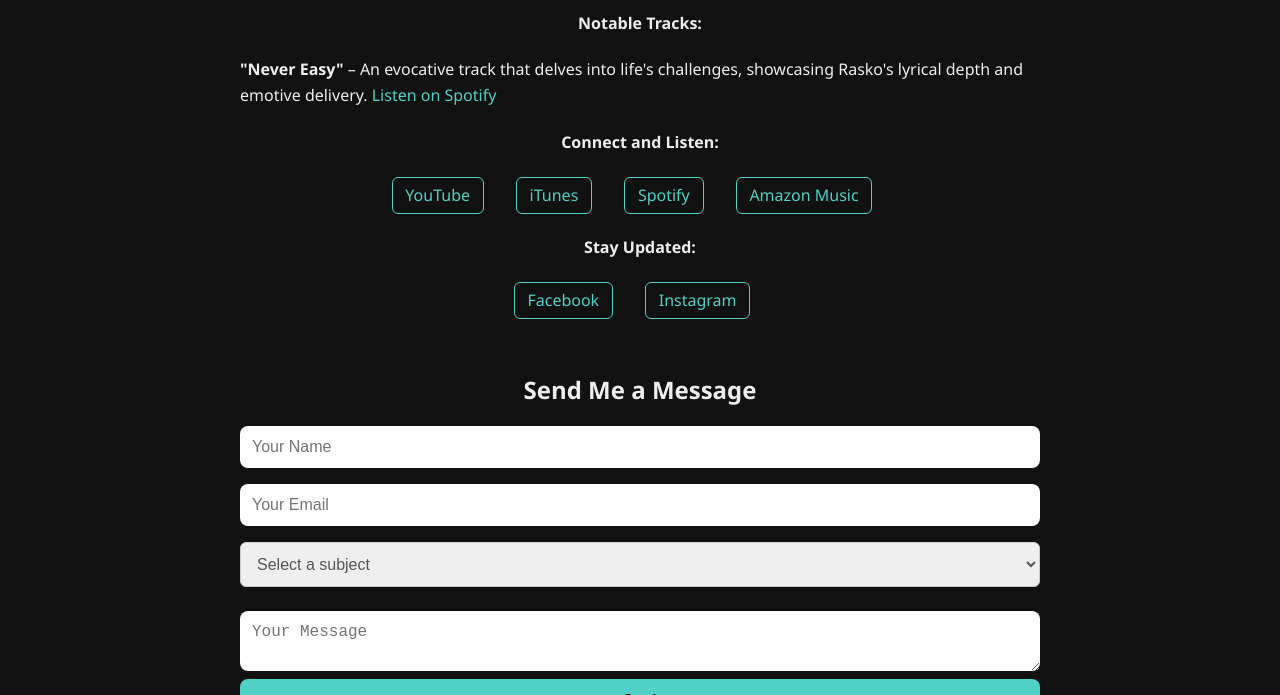
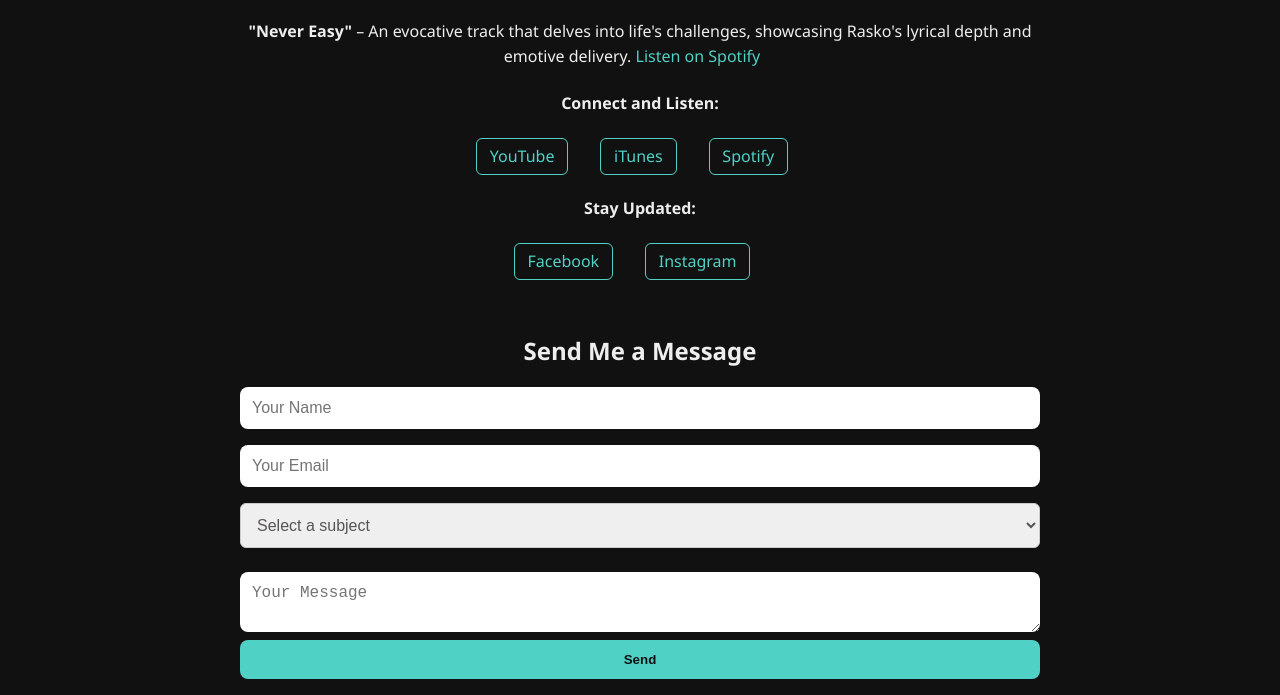
Before and after one commit to RaskoProggramer/rasko.io, a plain HTML site: page index.html in a window 1280 px wide. Shown: the part 1201-1896 px from the top of the page. Drawn offline with nearby package versions, Linux system fonts and the light colour scheme.

Commit message:
list align center

```diff
--- a/index.html
+++ b/index.html
@@ -75,7 +75,7 @@
         <a href="https://www.youtube.com/channel/UCOOneOMQnrkNyTUU6Do1RXA" target="_blank">YouTube</a>
         <a href="https://music.apple.com/za/artist/rasko-ras/1804650070" target="_blank">iTunes</a>
         <a href="https://open.spotify.com/artist/1KAy88FZczBl7R9Y5Ox8xc" target="_blank">Spotify</a>
-        <a href="https://www.amazon.com/music/player/artists/B0DZFR1FMV/rasko-ras" target="_blank">Amazon Music</a>
+        <!-- <a href="https://www.amazon.com/music/player/artists/B0DZFR1FMV/rasko-ras" target="_blank">Amazon Music</a> -->
     </div>
     <h4>Stay Updated:</h4>
     <div class="social-links">
--- a/styles.css
+++ b/styles.css
@@ -268,3 +268,15 @@
 p {
     text-align: center;
   }
+
+li {
+    text-align: center;
+
+}
+
+ul, ol {
+    list-style-position: inside;
+    padding: 0;
+    margin: 0 auto;
+    text-align: center;
+}
```
